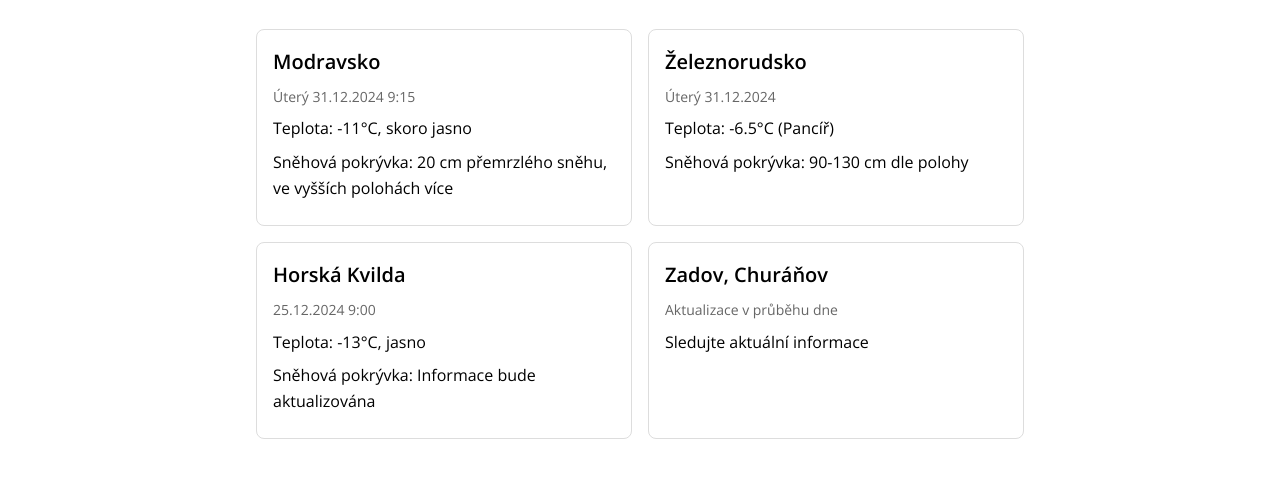
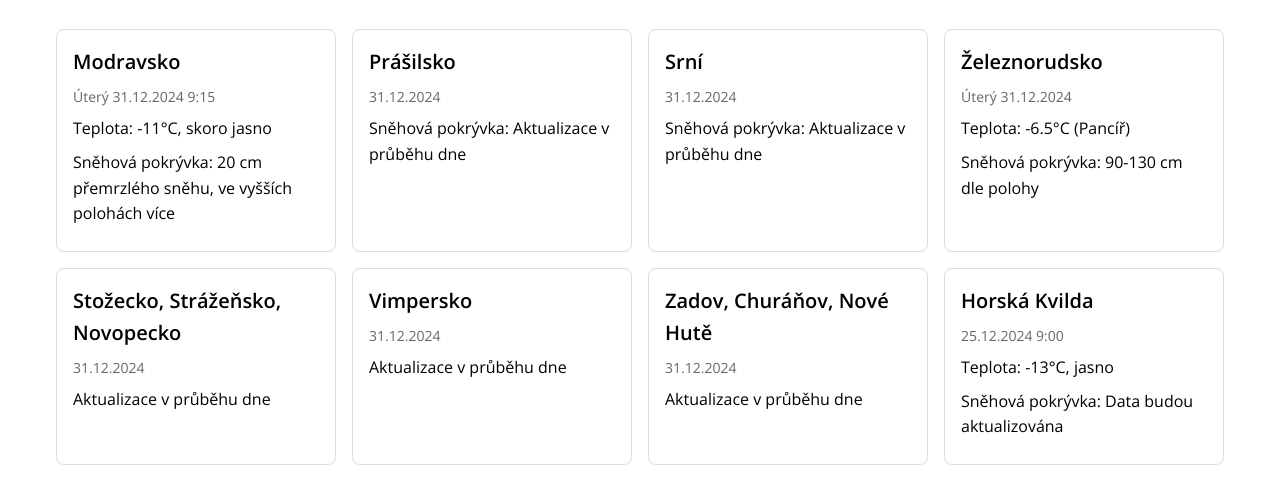
Before and after one commit to jakubmartinec/bila-stopa, a plain HTML site: page index.html in a window 1280 px wide. Shown: the part 99-602 px from the top of the page. Drawn offline with nearby package versions, Linux system fonts and the light colour scheme.

Commit message:
Update homepage with all current categories

```diff
--- a/index.html
+++ b/index.html
@@ -15,7 +15,7 @@
             font-family: 'Open Sans', sans-serif;
             line-height: 1.6;
             padding: 16px;
-            max-width: 800px;
+            max-width: 1200px;
             margin: 0 auto;
             color: #000;
             background: #fff;
@@ -33,6 +33,7 @@
             border-radius: 8px;
             padding: 16px;
             margin-bottom: 16px;
+            height: 100%;
         }
         .info-box h2 {
             font-size: 20px;
@@ -73,6 +74,18 @@
         </div>
 
         <div class="info-box">
+            <h2>Prášilsko</h2>
+            <p class="date">31.12.2024</p>
+            <p>Sněhová pokrývka: Aktualizace v průběhu dne</p>
+        </div>
+
+        <div class="info-box">
+            <h2>Srní</h2>
+            <p class="date">31.12.2024</p>
+            <p>Sněhová pokrývka: Aktualizace v průběhu dne</p>
+        </div>
+
+        <div class="info-box">
             <h2>Železnorudsko</h2>
             <p class="date">Úterý 31.12.2024</p>
             <p>Teplota: -6.5°C (Pancíř)</p>
@@ -80,16 +93,28 @@
         </div>
 
         <div class="info-box">
+            <h2>Stožecko, Strážeňsko, Novopecko</h2>
+            <p class="date">31.12.2024</p>
+            <p>Aktualizace v průběhu dne</p>
+        </div>
+
+        <div class="info-box">
+            <h2>Vimpersko</h2>
+            <p class="date">31.12.2024</p>
+            <p>Aktualizace v průběhu dne</p>
+        </div>
+
+        <div class="info-box">
+            <h2>Zadov, Churáňov, Nové Hutě</h2>
+            <p class="date">31.12.2024</p>
+            <p>Aktualizace v průběhu dne</p>
+        </div>
+
+        <div class="info-box">
             <h2>Horská Kvilda</h2>
             <p class="date">25.12.2024 9:00</p>
             <p>Teplota: -13°C, jasno</p>
-            <p>Sněhová pokrývka: Informace bude aktualizována</p>
-        </div>
-
-        <div class="info-box">
-            <h2>Zadov, Churáňov</h2>
-            <p class="date">Aktualizace v průběhu dne</p>
-            <p>Sledujte aktuální informace</p>
+            <p>Sněhová pokrývka: Data budou aktualizována</p>
         </div>
     </main>
 </body>
```
